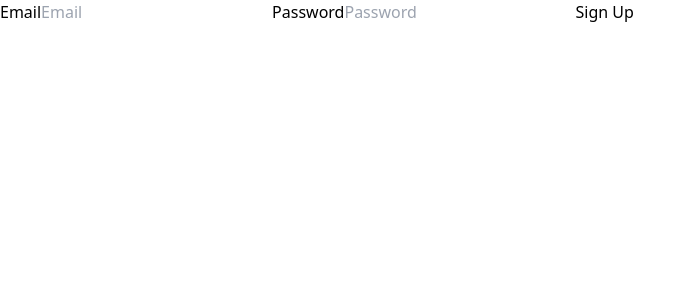
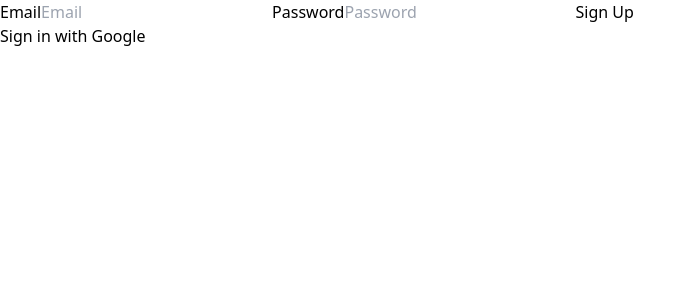
Before and after one commit to GregoryRobetertson/auth, a Next.js app: page / in a window 1280 px wide. Shown: the top 300 px of the page, without its empty margins (0-695 px from the left). Built offline with nearby package versions, Linux system fonts and the light colour scheme.

Commit message:
Created function to sign in with google

```diff
--- a/src/app/component/SignIn.jsx
+++ b/src/app/component/SignIn.jsx
@@ -1,23 +1,37 @@
 'use client';
-import { createUserWithEmailAndPassword } from 'firebase/auth';
+import { createUserWithEmailAndPassword, signInWithPopup } from 'firebase/auth';
 import React, { useState } from 'react'
-import { auth } from '../firebaseConfig';
+import { auth, provider } from '../firebaseConfig';
 
 export default function SignIn() {
-  const[ userObj, setUser] = useState(null);
+  const[ userObj, setUserObj] = useState(null);
   const [email, setEmail] = useState('');
   const [password, setPassword] = useState('');
+
+  // Sign up with email and password
   async function handleSignUpWithEmail(e) {
     e.preventDefault();
     try {
       const userCredential = await createUserWithEmailAndPassword(auth, email, password);
       console.log('User created:', userCredential.user);
-      setUser(userCredential.user)
+      setUserObj(userCredential.user)
     } catch (error) {
       console.error('error signing up', error)
     }
+}
 
+// Sign in with Google
+const handleGoogleSignIn = async () => {
+  try {
+    const result = await signInWithPopup(auth, provider);
+    const user = result.user;
+    setUserObj(user);
+    console.log('user signed in:', user.displayName );
+  } catch (error) {
+    console.error('Error signing in:', error);
   }
+}
+
   return (
     <>
     <form onSubmit={handleSignUpWithEmail}>
@@ -31,6 +45,8 @@ export default function SignIn() {
         </label>
         <button type="submit">Sign Up</button>
     </form>
+
+    {!userObj && ( <button onClick={handleGoogleSignIn}>Sign in with Google</button>)}
     </>
   )
 }
```
